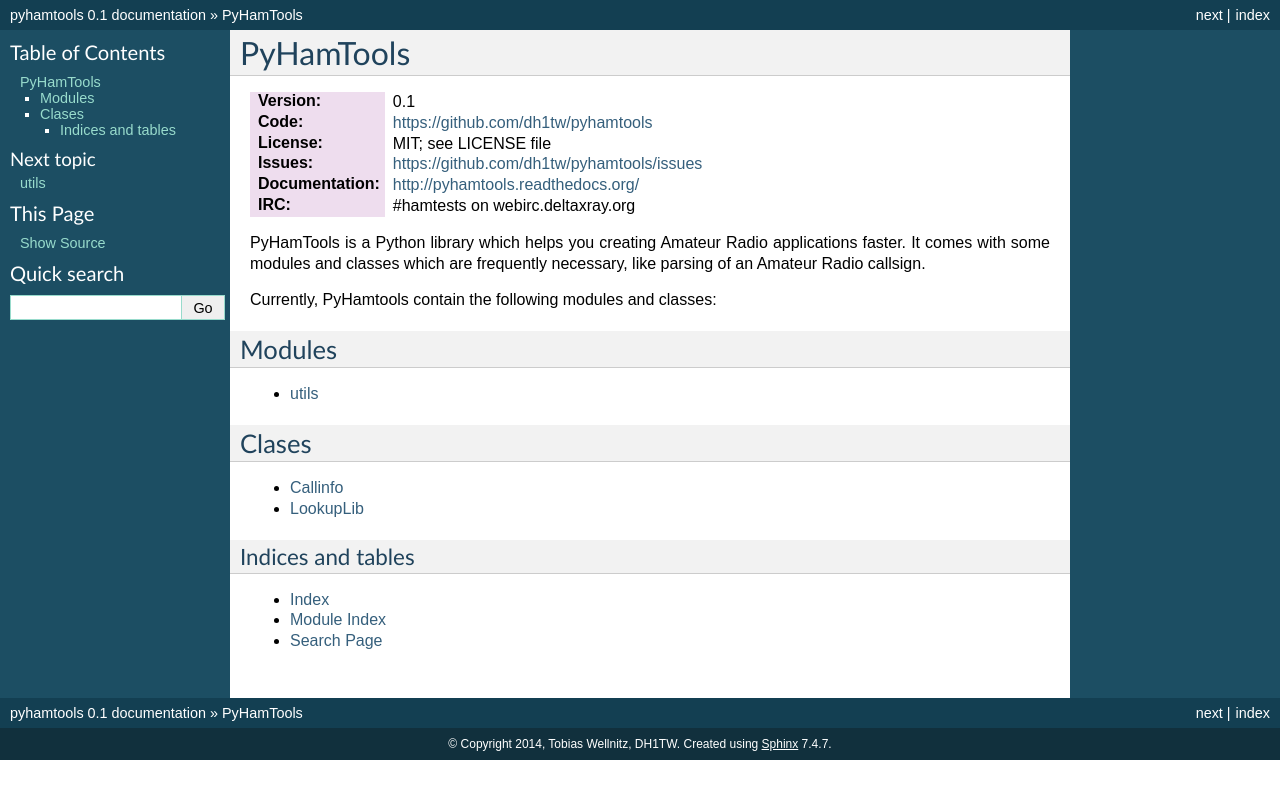
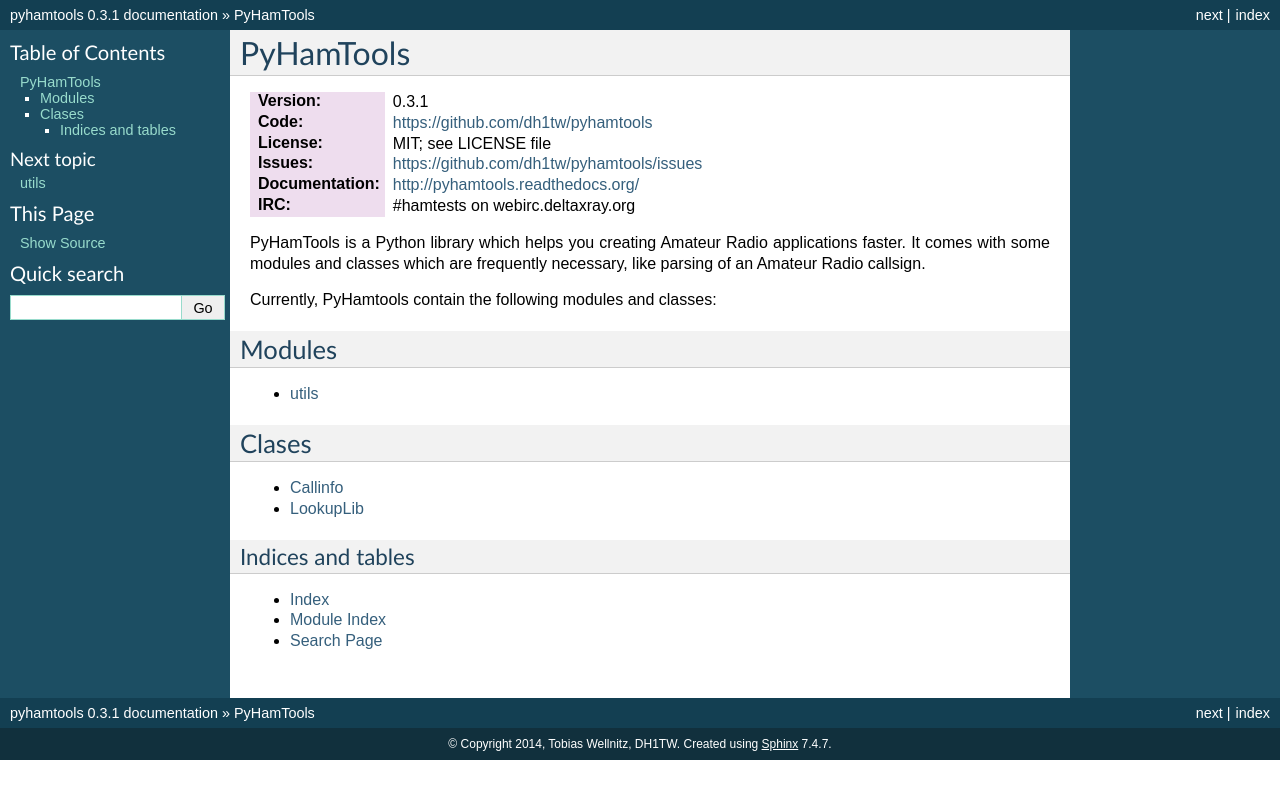
Before and after one commit to dh1tw/pyhamtools, a Sphinx documentation site: the page built from docs/source/index.rst, in a window 1280 px wide. Shown: the top 799 px of the page. Built offline with Sphinx 7.4.7, drawn with Linux system fonts in a browser that asks for light colours.

```diff
--- a/docs/source/conf.py
+++ b/docs/source/conf.py
@@ -58,9 +58,9 @@ copyright = u'2014, Tobias Wellnitz, DH1TW'
 # built documents.
 #
 # The short X.Y version.
-version = '0.1'
+version = '0.3'
 # The full version, including alpha/beta/rc tags.
-release = '0.1'
+release = '0.3.1'
 
 # The language for content autogenerated by Sphinx. Refer to documentation
 # for a list of supported languages.
```
Also changed, not shown: README.md (+16 -9 lines), 17 other files.
